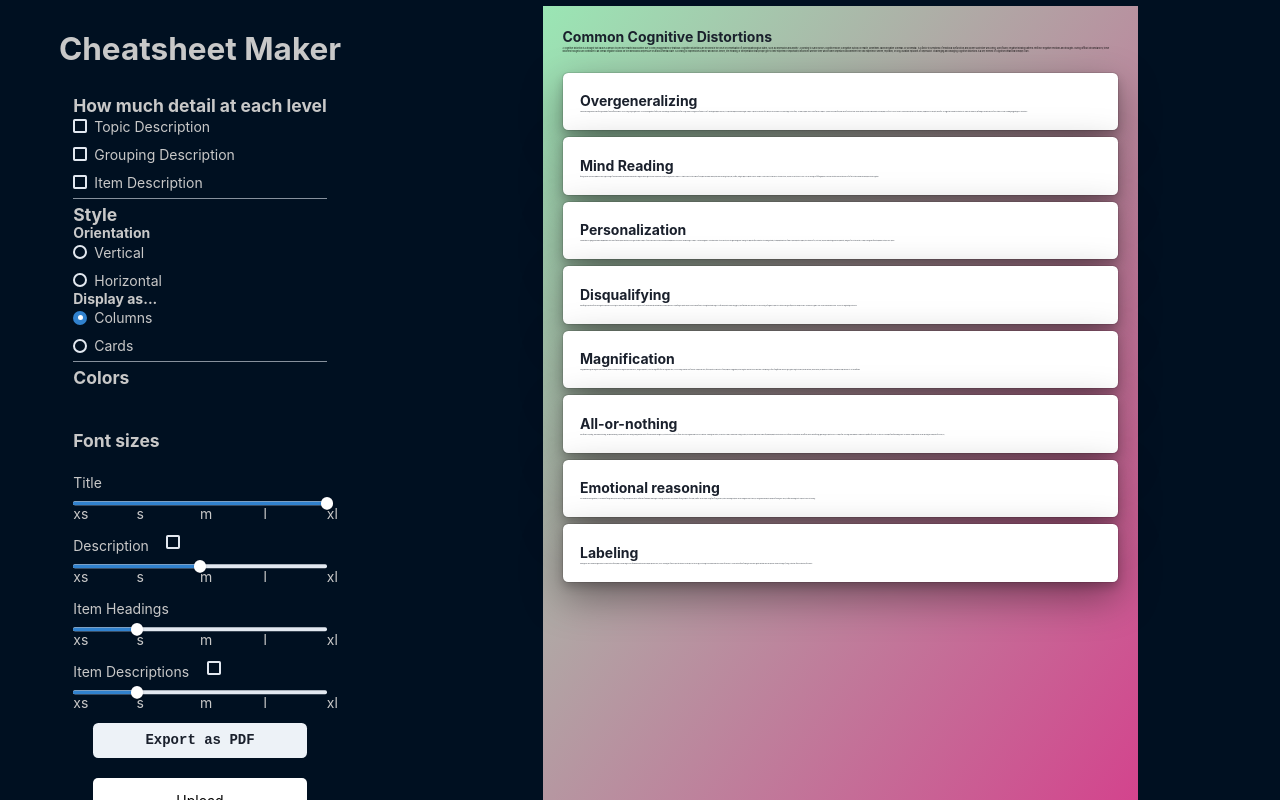
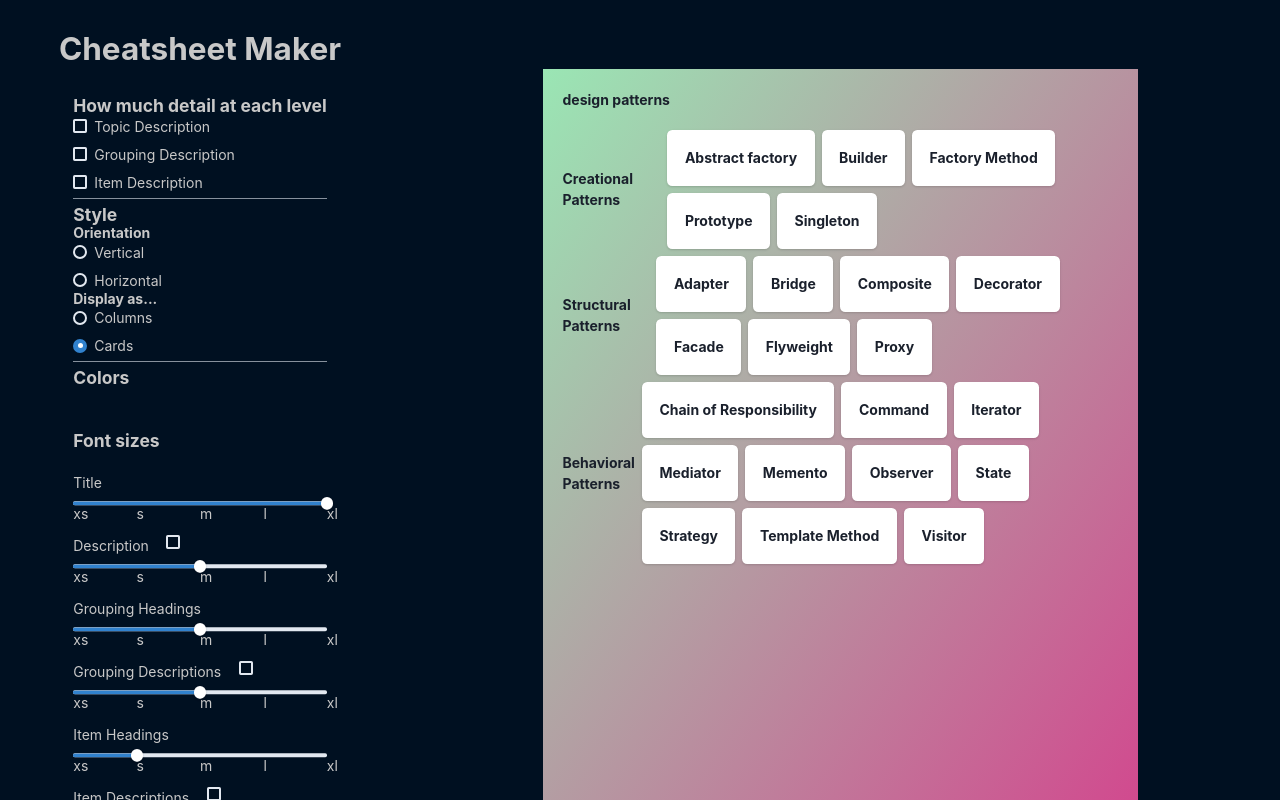
Before and after one commit to PelleSwelle/cheatsheet-maker, a React (Vite) app: page / in a window 1280 px wide. Shown: the top 800 px of the page. Built offline with nearby package versions, Linux system fonts and the light colour scheme; what @melloware/coloris would draw is missing.

Commit message:
cards in grids

```diff
--- a/src/App.jsx
+++ b/src/App.jsx
@@ -9,6 +9,8 @@ import cognitiveDistortions from './testResources/cognitiveDistortions.json'
 import ReactHooks from './testResources/ReactHooks.json'
 import JapaneseTechniques from './testResources/JapaneseTechniques.json'
 import designPatterns from './testResources/DesignPatterns.json'
+
+// components
 import Workbench from './components/workbench/Workbench'
 import IOCard from './components/workbench/IOCard'
 import { FontController } from './components/workbench/FontController';
@@ -16,7 +18,6 @@ import Viewer from './components/viewer/Viewer'
 import Cheatsheet from './components/viewer/Cheatsheet'
 import { getSelectedRadio } from './utils/GetSelectedRadio'
 // import handleUpload from './utils/HandleUpload';
-import mammoth from 'mammoth';
 import { Box, Divider, Heading } from '@chakra-ui/react';
 import {convertToChakraFontSize} from './utils/ConvertToChakraFontSize'
 import '@melloware/coloris/dist/coloris.css'
@@ -27,18 +28,17 @@ Coloris.init()
 Coloris({el: '.coloris'})
 
 function App() {
-    const [file, setFile] = useState(cognitiveDistortions)
+    const [file, setFile] = useState(designPatterns)
 
     const [descriptionIsVisible, setDescriptionIsVisible] = useState({
-        topic: true,
-        grouping: true,
-        item: true
+        topic: false,
+        grouping: false,
+        item: false
     })
-    const depth = getDepth(file)
 
     // VISUALISATION
     const [orientation, setOrientation] = useState('vertical');
-    const [style, setStyle] = useState('columns')
+    const [style, setStyle] = useState('cards')
 
     // ******** FONT SIZES ********
     const [fontSizes, setFontSize] = useState({
@@ -99,6 +99,7 @@ function App() {
         <div className="App">
             <Workbench>
                 <DetailSettingsCard
+                    hasGroupings={getDepth(file) > 2}
                     onTopicDetailChange={() => handleDetailChange('topic')}
                     onGroupingDetailChange={() => handleDetailChange('grouping')}
                     onItemDetailChange={() => handleDetailChange('item')}
@@ -128,7 +129,7 @@ function App() {
                         onChange={(value) => setFontSize({...fontSizes, topicDescription: convertToChakraFontSize(value)})}
                         />
                     {
-                        depth > 2
+                        getDepth(file) > 2
                         ?
                         <>
                         <FontController
--- a/src/components/viewer/CardLayout.jsx
+++ b/src/components/viewer/CardLayout.jsx
@@ -1,43 +1,53 @@
-import { Card, CardHeader, Heading, Text, CardBody } from "@chakra-ui/react"
+import {
+  Box,
+  HStack,
+  VStack,
+  Card,
+  CardHeader,
+  Heading,
+  Text,
+  CardBody,
+  Wrap,
+} from "@chakra-ui/react";
 
-export default function CardLayout({ content, groupingHeadingFontSize, groupingDescriptionFontSize, groupingDescriptionIsVisible, itemHeadingFontSize, itemDescriptionFontSize, itemDescriptionIsVisible }) {
+export default function CardLayout({
+  content,
 
-    const sheetContent = <div>content</div>
-    // content.elements.map(group =>
-    //     <Card>
-    //         <CardHeader>
-    //             <Heading as={'h2'} size={groupingHeadingSize}>
-    //                 {group.name}
-    //             </Heading>
-    //             {
-    //                 groupingDscrIsVisible
-    //                     ? <Text size={groupingDscrSize}>{group.description}</Text>
-    //                     : null
-    //             }
-    //         </CardHeader>
+  groupingHeadingFontSize,
+  groupingDescriptionFontSize,
+  itemHeadingFontSize,
+  itemDescriptionFontSize,
 
-    //         <CardBody>
-    //             <HStack>
-    //                 {group.elements.map(element =>
-    //                     <Card key={Math.random()}>
-    //                         <CardHeader>
-    //                             <Heading as={'h3'} size={itemHeadingSize}>
-    //                                 {element.name}
-    //                             </Heading>
-    //                         </CardHeader>
-    //                         {
-    //                             itemDscrIsVisible
-    //                                 ? <CardBody>
-    //                                     <Text size={itemDscrSize}>{element.description}</Text>
-    //                                 </CardBody>
-    //                                 : null
-    //                         }
-    //                     </Card>
-    //                 )}
-    //             </HStack>
-    //         </CardBody>
-    //     </Card>
-    // )
+  groupingDescriptionIsVisible,
+  itemDescriptionIsVisible,
+}) {
+  const sheetContent = content.children.map((group) => (
+    <HStack>
+      <Heading as={"h2"} size={groupingHeadingFontSize}>
+        {group.name}
+      </Heading>
+      {groupingDescriptionIsVisible ? (
+        <Text size={groupingDescriptionFontSize}>{group.description}</Text>
+      ) : null}
 
-    return (<Card>{sheetContent}</Card>)
+      <Wrap>
+        {group.children.map((child) => (
+          <Card key={Math.random()}>
+            <CardHeader>
+              <Heading as={"h3"} size={itemHeadingFontSize}>
+                {child.name}
+              </Heading>
+            </CardHeader>{" "}
+            {itemDescriptionIsVisible ? (
+              <CardBody>
+                <Text size={itemDescriptionFontSize}>{child.description}</Text>
+              </CardBody>
+            ) : null}
+          </Card>
+        ))}
+      </Wrap>
+    </HStack>
+  ));
+
+  return <VStack>{sheetContent}</VStack>;
 }
--- a/src/components/viewer/Cheatsheet.jsx
+++ b/src/components/viewer/Cheatsheet.jsx
@@ -1,7 +1,7 @@
 import Grouping from "./Grouping"
 import Item from "./Item"
 // import { generateId } from '../../utils/IdGenerator';
-import { HStack, Stack, Box, Wrap, WrapItem, Center, Text, Heading, Card, CardHeader, CardBody, CardFooter, VStack, Flex, Divider } from "@chakra-ui/react";
+import {  Box, Text, Heading,  Flex, HStack } from "@chakra-ui/react";
 import CardLayout from "./CardLayout";
 import ColumnLayout from "./ColumnLayout";
 import getDepth from "../../utils/getDepth";
@@ -41,7 +41,7 @@ export default function Cheatsheet({
                     : null
                 }
             </Box>
-            <Box m={'20px 0px 0px 0px'}>
+            <HStack m={'20px 0px 0px 0px'} align={"space-between"}>
                 {style == 'cards'
                     ? <CardLayout
                         content={content}
@@ -68,7 +68,7 @@ export default function Cheatsheet({
                         itemDescriptionFontSize={itemDescriptionFontSize}
                     />
                 }
-            </Box>
+            </HStack>
         </Box>
     )
 }
--- a/src/components/workbench/DetailSettingsCard.jsx
+++ b/src/components/workbench/DetailSettingsCard.jsx
@@ -1,6 +1,11 @@
 import { Card, CardHeader, CardBody, Box, Stack, Checkbox, CheckboxGroup, Heading } from "@chakra-ui/react"
 
-export default function DetailSettingsCard({ onTopicDetailChange, onGroupingDetailChange, onItemDetailChange }) {
+export default function DetailSettingsCard({
+    hasGroupings,
+    onTopicDetailChange,
+    onGroupingDetailChange,
+    onItemDetailChange
+    }) {
 
     return (
         <Box>
@@ -13,12 +18,16 @@ export default function DetailSettingsCard({ onTopicDetailChange, onGroupingDeta
                         onChange={onTopicDetailChange}>
                         Topic Description
                     </Checkbox>
-
+                    { hasGroupings
+                    ?
                     <Checkbox
                         value={'grouping'}
                         onChange={onGroupingDetailChange}>
                         Grouping Description
                     </Checkbox>
+                    :
+                    null
+                    }
 
                     <Checkbox
                         value={'item'}
--- a/src/components/workbench/IOCard.jsx
+++ b/src/components/workbench/IOCard.jsx
@@ -19,7 +19,7 @@ export default function IOCard({onUpload}) {
             </Button>
 
             <Flex id="file-input-container">
-                <label for='file-upload' id="upload-button-label">Upload</label>
+                <label htmlFor='file-upload' id="upload-button-label">Upload</label>
 
                     <input type="file"
                         id="file-upload"
```
